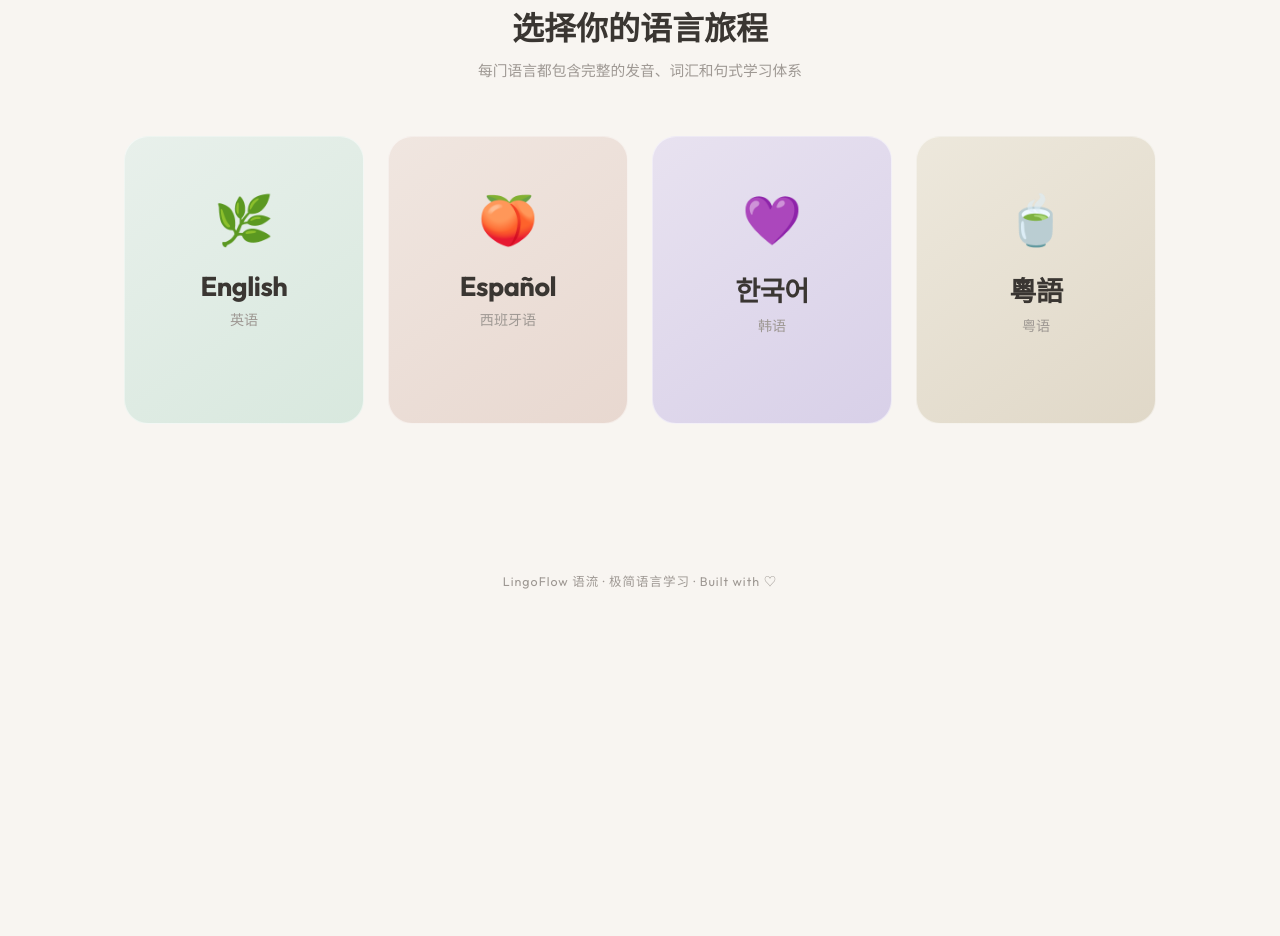
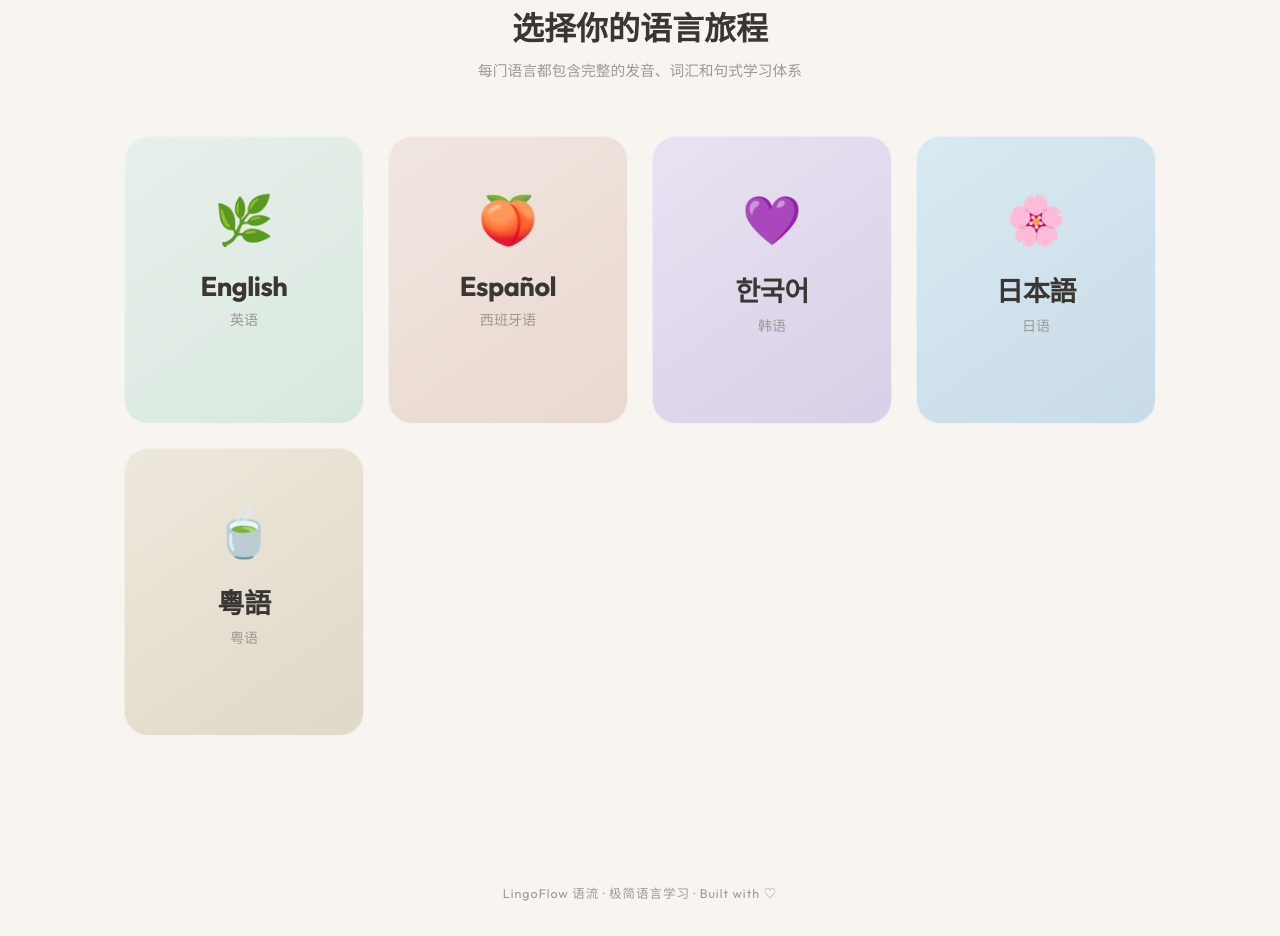
Before and after one commit to kkkkkkclaire/lingoflow, a plain HTML site: page index.html in a window 1280 px wide. Shown: the part 1372-2308 px from the top of the page. Before the commit the page ends 2010 px from the top, so only its background shows below. Drawn offline with Linux system fonts and the light colour scheme.

Commit message:
完成日语板块添加，包含主页入口、片假名、常用汉字及发音优化

```diff
--- a/index.html
+++ b/index.html
@@ -1442,6 +1442,10 @@
       background: linear-gradient(145deg, #E8E2F0, #D8D0E8)
     }
 
+    .card-ja {
+      background: linear-gradient(145deg, #D8EAF0, #C8DCE8);
+    }
+
     .card-yue {
       background: linear-gradient(145deg, #EDE8DC, #E0D8C8)
     }
@@ -1967,6 +1971,12 @@ body.lang-yue .section-title::after{background:var(--tea-accent)} */
           <span class="lang-card-emoji">💜</span>
           <h3>한국어</h3>
           <p>韩语</p>
+          <span class="lang-card-cta">开始学习 →</span>
+        </div>
+        <div class="lang-card card-ja reveal" style="transition-delay:.30s" onclick="enterLearning('ja')">
+          <span class="lang-card-emoji">🌸</span>
+          <h3>日本語</h3>
+          <p>日语</p>
           <span class="lang-card-cta">开始学习 →</span>
         </div>
         <div class="lang-card card-yue reveal" style="transition-delay:.35s" onclick="enterLearning('yue')">
@@ -2969,6 +2979,25 @@ body.lang-yue .section-title::after{background:var(--tea-accent)} */
                 { text: 'だ', sub: 'da', speak: 'だ' }, { text: 'ぢ', sub: 'ji', speak: 'ぢ' }, { text: 'づ', sub: 'zu', speak: 'づ' }, { text: 'で', sub: 'de', speak: 'で' }, { text: 'ど', sub: 'do', speak: 'ど' },
                 { text: 'ば', sub: 'ba', speak: 'ば' }, { text: 'び', sub: 'bi', speak: 'び' }, { text: 'ぶ', sub: 'bu', speak: 'ぶ' }, { text: 'べ', sub: 'be', speak: 'べ' }, { text: 'ぼ', sub: 'bo', speak: 'ぼ' },
                 { text: 'ぱ', sub: 'pa', speak: 'ぱ' }, { text: 'ぴ', sub: 'pi', speak: 'ぴ' }, { text: 'ぷ', sub: 'pu', speak: 'ぷ' }, { text: 'ぺ', sub: 'pe', speak: 'ぺ' }, { text: 'ぽ', sub: 'po', speak: 'ぽ' }]
+            },
+            {
+              name: '片假名', items: [
+                { text: 'ア', sub: 'a', speak: 'ア' }, { text: 'イ', sub: 'i', speak: 'イ' }, { text: 'ウ', sub: 'u', speak: 'ウ' }, { text: 'エ', sub: 'e', speak: 'エ' }, { text: 'オ', sub: 'o', speak: 'オ' },
+                { text: 'カ', sub: 'ka', speak: 'カ' }, { text: 'キ', sub: 'ki', speak: 'キ' }, { text: 'ク', sub: 'ku', speak: 'ク' }, { text: 'ケ', sub: 'ke', speak: 'ケ' }, { text: 'コ', sub: 'ko', speak: 'コ' },
+                { text: 'サ', sub: 'sa', speak: 'サ' }, { text: 'シ', sub: 'shi', speak: 'シ' }, { text: 'ス', sub: 'su', speak: 'ス' }, { text: 'セ', sub: 'se', speak: 'セ' }, { text: 'ソ', sub: 'so', speak: 'ソ' },
+                { text: 'タ', sub: 'ta', speak: 'タ' }, { text: 'チ', sub: 'chi', speak: 'チ' }, { text: 'ツ', sub: 'tsu', speak: 'ツ' }, { text: 'テ', sub: 'te', speak: 'テ' }, { text: 'ト', sub: 'to', speak: 'ト' },
+                { text: 'ナ', sub: 'na', speak: 'ナ' }, { text: 'ニ', sub: 'ni', speak: 'ニ' }, { text: 'ヌ', sub: 'nu', speak: 'ヌ' }, { text: 'ネ', sub: 'ne', speak: 'ネ' }, { text: 'ノ', sub: 'no', speak: 'ノ' },
+                { text: 'ハ', sub: 'ha', speak: 'ハ' }, { text: 'ヒ', sub: 'hi', speak: 'ヒ' }, { text: 'フ', sub: 'fu', speak: 'フ' }, { text: 'ヘ', sub: 'he', speak: 'ヘ' }, { text: 'ホ', sub: 'ho', speak: 'ホ' },
+                { text: 'マ', sub: 'ma', speak: 'マ' }, { text: 'ミ', sub: 'mi', speak: 'ミ' }, { text: 'ム', sub: 'mu', speak: 'ム' }, { text: 'メ', sub: 'me', speak: 'メ' }, { text: 'モ', sub: 'mo', speak: 'モ' },
+                { text: 'ヤ', sub: 'ya', speak: 'ヤ' }, { text: 'ユ', sub: 'yu', speak: 'ユ' }, { text: 'ヨ', sub: 'yo', speak: 'ヨ' },
+                { text: 'ラ', sub: 'ra', speak: 'ラ' }, { text: 'リ', sub: 'ri', speak: 'リ' }, { text: 'ル', sub: 'ru', speak: 'ル' }, { text: 'レ', sub: 're', speak: 'レ' }, { text: 'ロ', sub: 'ro', speak: 'ロ' },
+                { text: 'ワ', sub: 'wa', speak: 'ワ' }, { text: 'ヲ', sub: 'wo', speak: 'ヲ' }, { text: 'ン', sub: 'n', speak: 'ン' }]
+            },
+            {
+              name: '常用汉字', items: [
+                { text: '日', sub: 'nichi / hi', speak: '日' }, { text: '月', sub: 'getsu / tsuki', speak: '月' }, { text: '火', sub: 'ka / hi', speak: '火' }, { text: '水', sub: 'sui / mizu', speak: '水' }, { text: '木', sub: 'moku / ki', speak: '木' },
+                { text: '金', sub: 'kin / kane', speak: '金' }, { text: '土', sub: 'do / tsuchi', speak: '土' }, { text: '山', sub: 'san / yama', speak: '山' }, { text: '川', sub: 'sen / kawa', speak: '川' }, { text: '海', sub: 'kai / umi', speak: '海' },
+                { text: '人', sub: 'jin / hito', speak: '人' }, { text: '男', sub: 'dan / otoko', speak: '男' }, { text: '女', sub: 'jo / onna', speak: '女' }, { text: '子', sub: 'shi / ko', speak: '子' }, { text: '父', sub: 'fu / chichi', speak: '父' }]
             }
           ]
         },
@@ -3470,7 +3499,7 @@ body.lang-yue .section-title::after{background:var(--tea-accent)} */
       u.lang = targetLang;
 
       // 语速优化：粤语保留 0.9 稍慢语速，其他语言恢复 1.0 正常语速，使得连读和声调更加自然流畅
-      u.rate = (targetLang === 'zh-HK' || currentLang === 'yue') ? 0.9 : 1.0;
+      u.rate = (targetLang === 'ja') ? 0.85 : ((targetLang === 'zh-HK' || currentLang === 'yue') ? 0.9 : 1.0);
 
       // 尝试匹配系统里的高质量“真人级”声音引擎 (Premium / Enhanced / Natural)
       if (availableVoices.length === 0) availableVoices = window.speechSynthesis.getVoices();
@@ -3486,6 +3515,8 @@ body.lang-yue .section-title::after{background:var(--tea-accent)} */
           bestVoice = langVoices.find(v => /(Monica|Paulina|Jorge|Premium|Enhanced|Natural)/i.test(v.name));
         } else if (langPrefix === 'ko') {
           bestVoice = langVoices.find(v => /(Yuna|Premium|Enhanced|Natural)/i.test(v.name));
+        } else if (langPrefix === 'ja') {
+          bestVoice = langVoices.find(v => /(Kyoko|Otoya|Premium|Enhanced|Natural)/i.test(v.name));
         }
 
         if (bestVoice) {
```
